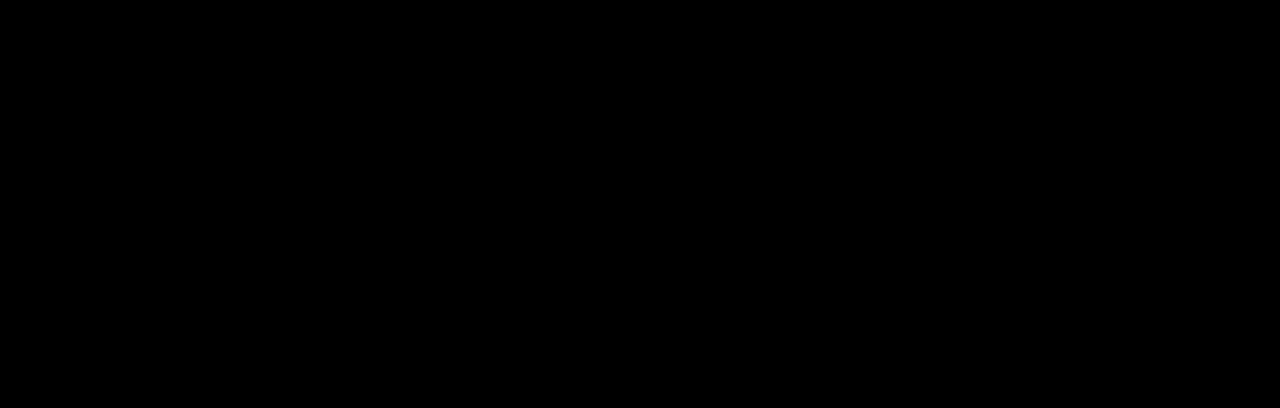
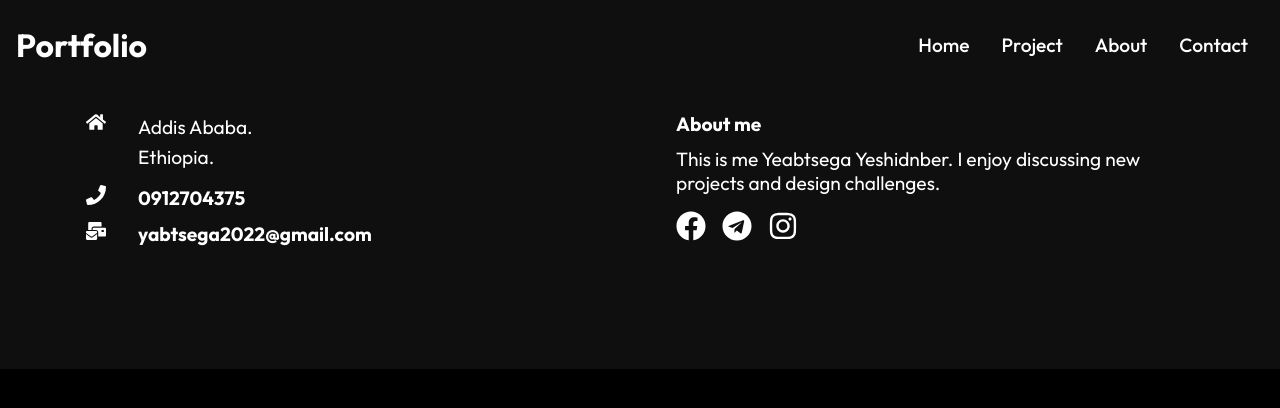
Before and after one commit to yeabtsega45/My-Portfolio, a React (Create React App) app: page /about in a window 1280 px wide. Shown: the top 408 px of the page. Built offline with nearby package versions, Linux system fonts and the light colour scheme.

Commit message:
importing the footer component on the pages

```diff
--- a/src/Routes/About.js
+++ b/src/Routes/About.js
@@ -1,9 +1,14 @@
-import React from 'react'
+import React from "react";
+import Navbar from "../Components/Navbar";
+import Footer from "../Components/Footer";
 
 function About() {
   return (
-    <div>About</div>
-  )
+    <div>
+      <Navbar />
+      <Footer />
+    </div>
+  );
 }
 
-export default About
+export default About;
```
